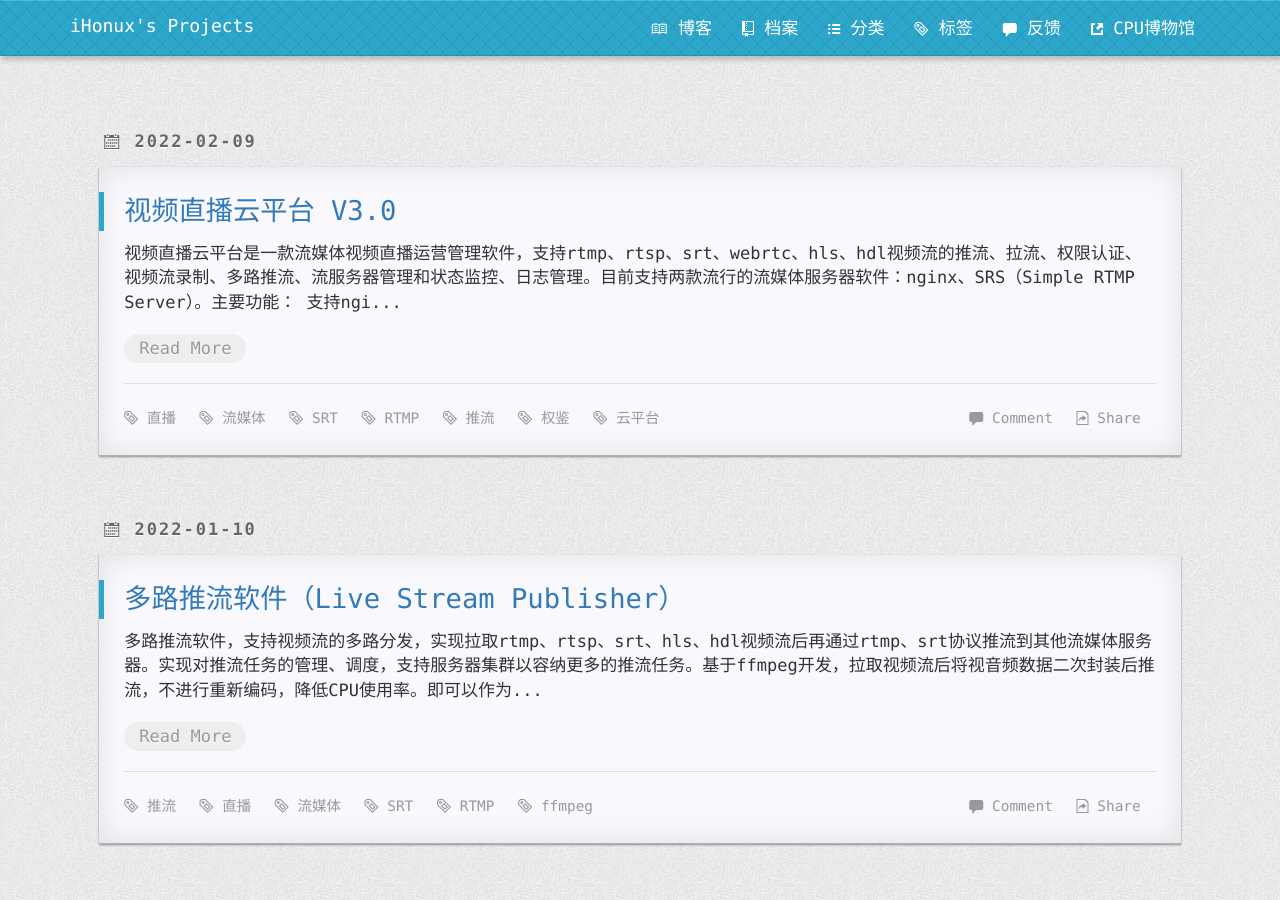
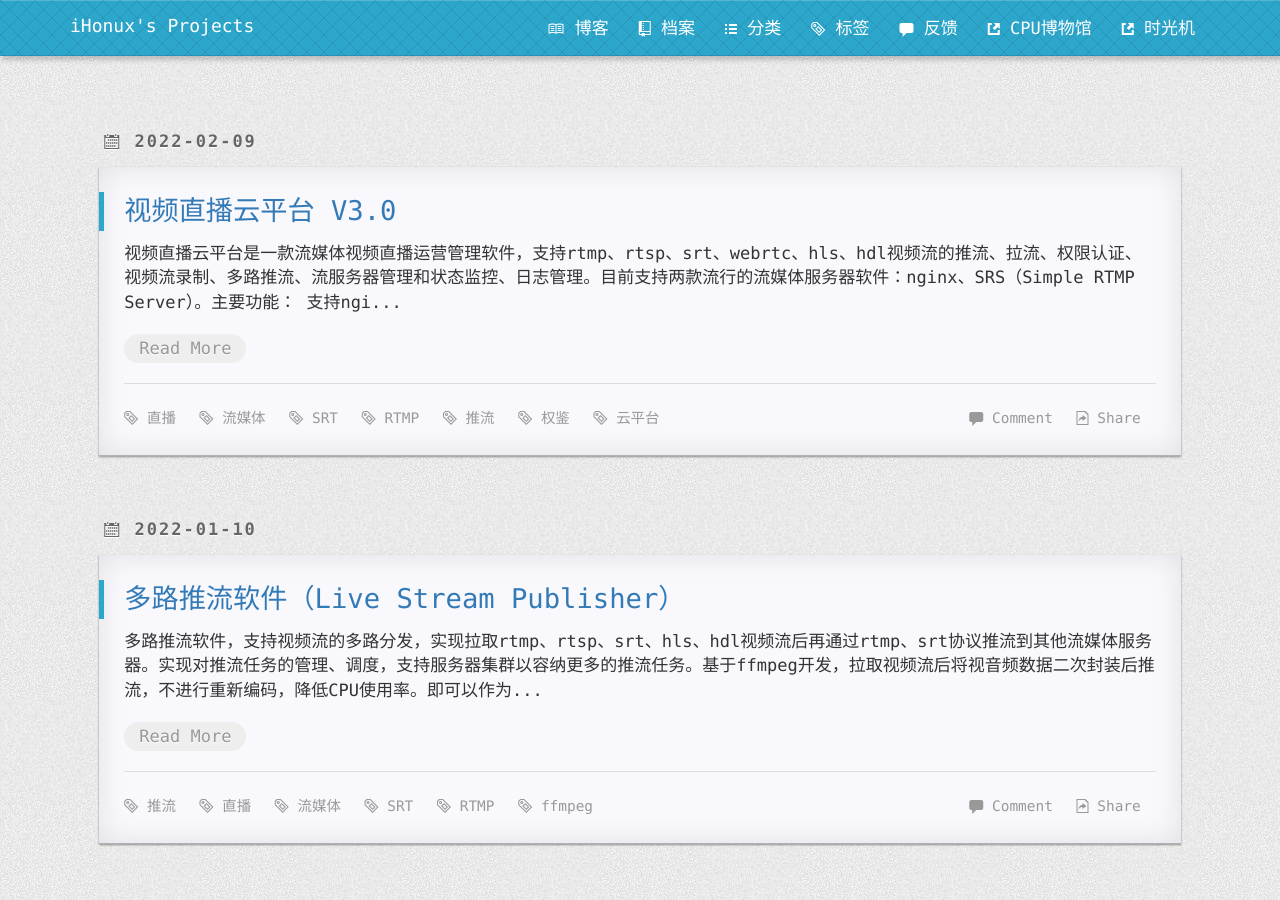
Before and after one commit to fxrj/fxrj.github.io, a Jekyll site: the page built from index.html, in a window 1280 px wide and 900 px high. Built offline with Jekyll 4.4.1, drawn with Linux system fonts in a browser that asks for light colours; nearby versions of some CDN libraries; the list of posts is cut into pages by our own code; comment, search, counter and statistics services are not loaded.

Commit message:
Update header.html

```diff
--- a/_includes/header.html
+++ b/_includes/header.html
@@ -26,6 +26,7 @@
                         {% endif %}
                         {% endfor %}
                         <li><a href="https://cpu.ihonux.com" target="_blank"><span class="octicon octicon-link-external"></span>&nbsp;CPU博物馆</a></li>
+                        <li><a href="https://past.ihonux.com" target="_blank"><span class="octicon octicon-link-external"></span>&nbsp;时光机</a></li>
                         <!--<li><a href="#stq=" class="search-button"><span class="octicon octicon-search"></span></a></li>-->
                     </ul>
                 </div>
```
